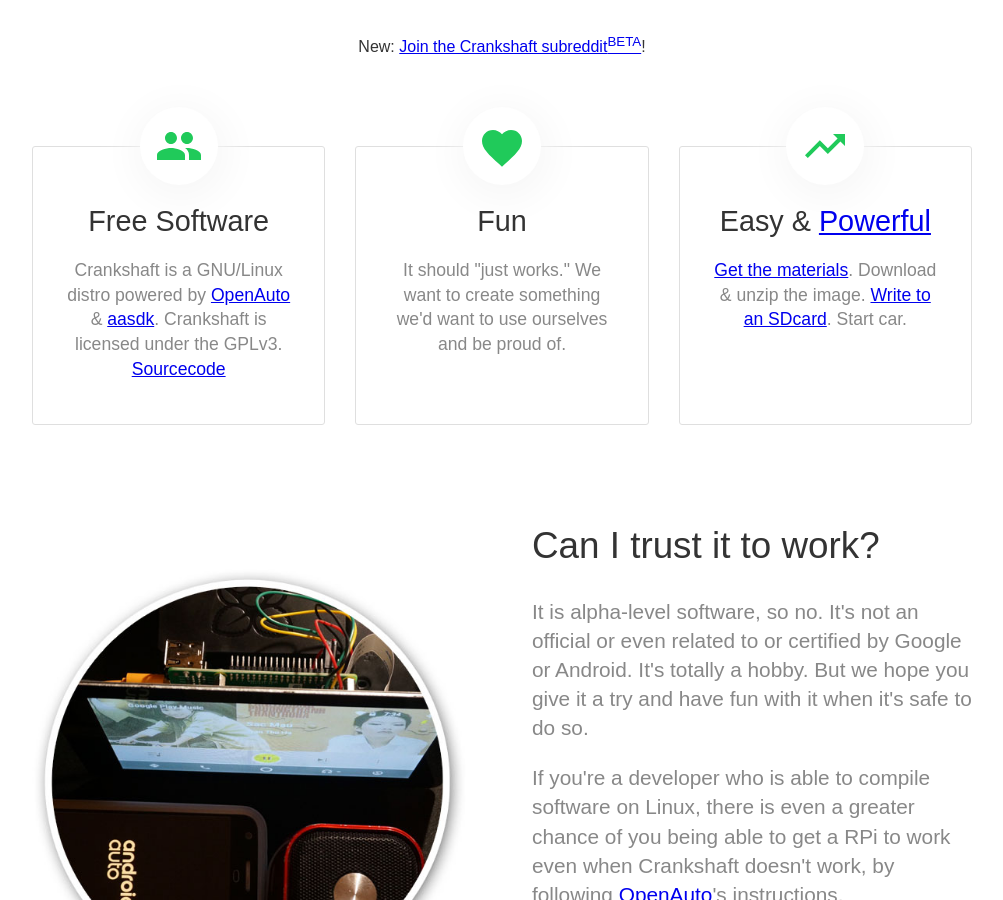
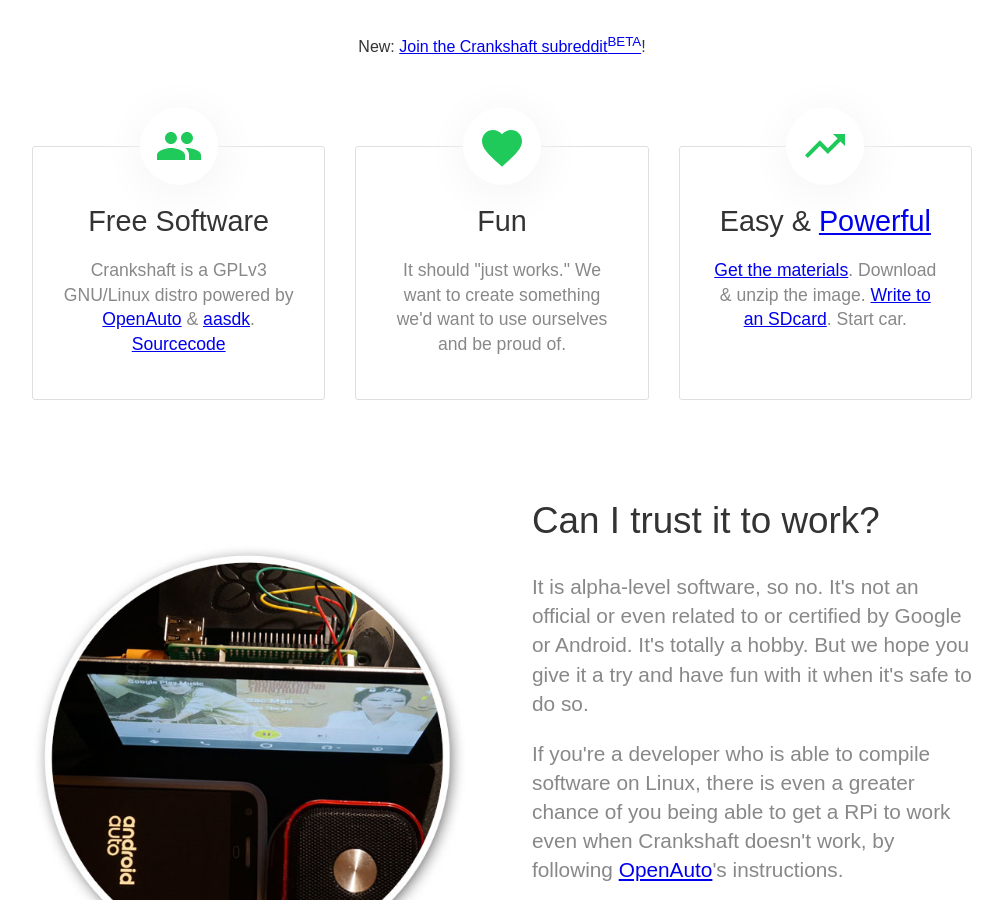
Before and after one commit to opencardev/getcrankshaft.github.io, a Jekyll site: the page built from index.html, in a window 1280 px wide and 900 px high, scrolled down 729 px. Shown: the whole window, without its empty margins (138-1141 px from the left). Built offline with Jekyll 4.4.1, drawn with Linux system fonts in a browser that asks for light colours.

Commit message:
[site] more wordings

```diff
--- a/index.html
+++ b/index.html
@@ -29,7 +29,7 @@
 		<li>
 			<div class="image">{% include icons/site.html icon="population" %}</div>
 			<h3 class="editable">Free Software</h3>
-			<p class="editable">Crankshaft is a GNU/Linux distro powered by <a href="https://github.com/f1xpl/openauto" target="_blank">OpenAuto</a> &amp; <a href="https://github.com/f1xpl/aasdk" target="_blank">aasdk</a>. Crankshaft is licensed under the GPLv3.<br/><a href="https://github.com/htruong/crankshaft" href="_blank">Sourcecode</a></p>
+			<p class="editable">Crankshaft is a GPLv3 GNU/Linux distro powered by <a href="https://github.com/f1xpl/openauto" target="_blank">OpenAuto</a> &amp; <a href="https://github.com/f1xpl/aasdk" target="_blank">aasdk</a>. <br/><a href="https://github.com/htruong/crankshaft" href="_blank">Sourcecode</a></p>
 		</li>
 
 		<li>
```
